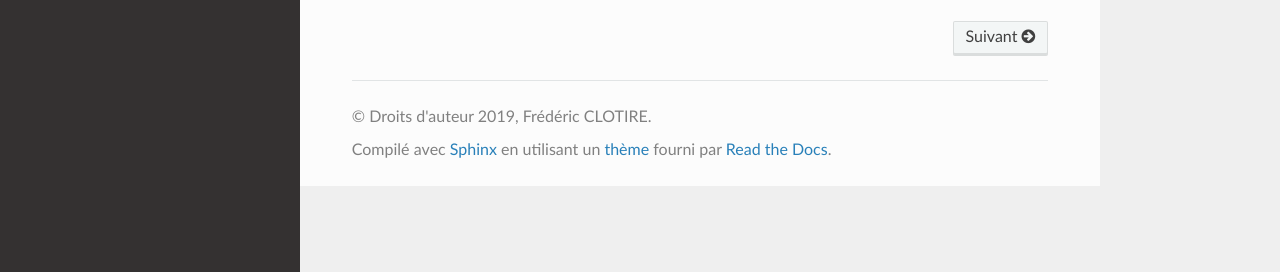
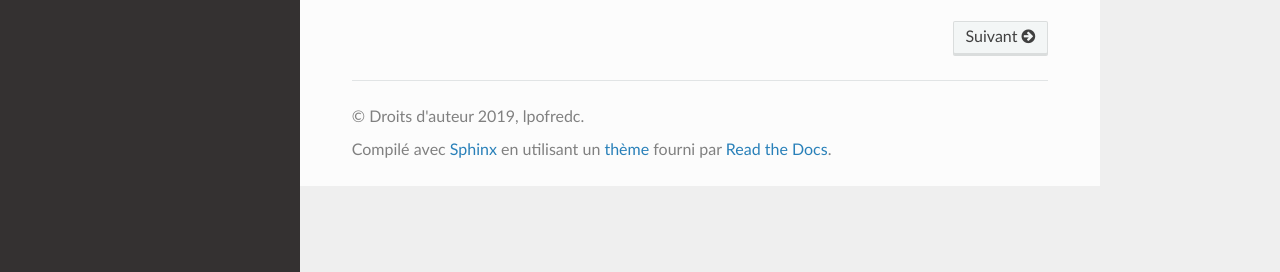
Before and after one commit to PnX-SI/GeoNature-citizen, a Sphinx documentation site: the page built from docs/index.rst, in a window 1280 px wide. Shown: the part 625-897 px from the top of the page. Built offline with Sphinx 7.4.7 and the Read the Docs theme 2.0.0, drawn with Linux system fonts in a browser that asks for light colours.

Commit message:
Error on ReadTheDocs compilation due to accents

```diff
--- a/docs/conf.py
+++ b/docs/conf.py
@@ -20,8 +20,8 @@
 # -- Project information -----------------------------------------------------
 
 project = "GeoNature-citizen"
-copyright = "2019, Frédéric CLOTIRE"
-author = "Frédéric CLOTIRE"
+copyright = "2019, lpofredc"
+author = "lpofredc"
 
 # The short X.Y version
 version = ""
```
